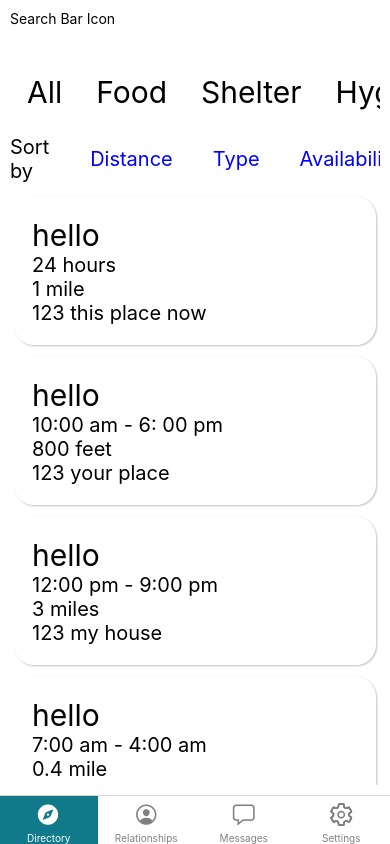
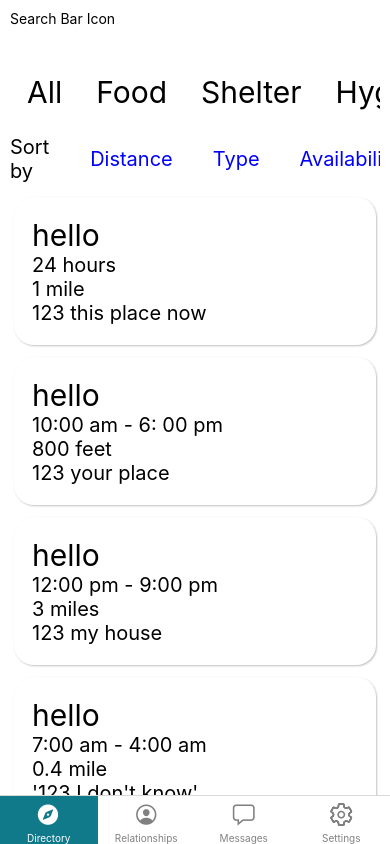
Before and after one commit to Valyria-Studios/geo_browser_app, a React Native app in the folder App/: screen /Directory in a window 390 px wide. Built offline with nearby package versions, Linux system fonts and the light colour scheme.

Commit message:
Updated Home Page bottom padding

```diff
--- a/App/screens/Home.js
+++ b/App/screens/Home.js
@@ -88,7 +88,10 @@ const styles = StyleSheet.create({
   container: {
     flex: 1,
     backgroundColor: "#fff",
-    padding: 10,
+    paddingTop: 10,
+    paddingRight: 10,
+    paddingLeft: 10,
+    paddingBottom: 0,
     // alignItems: "center",
     // justifyContent: "center",
   },
```
